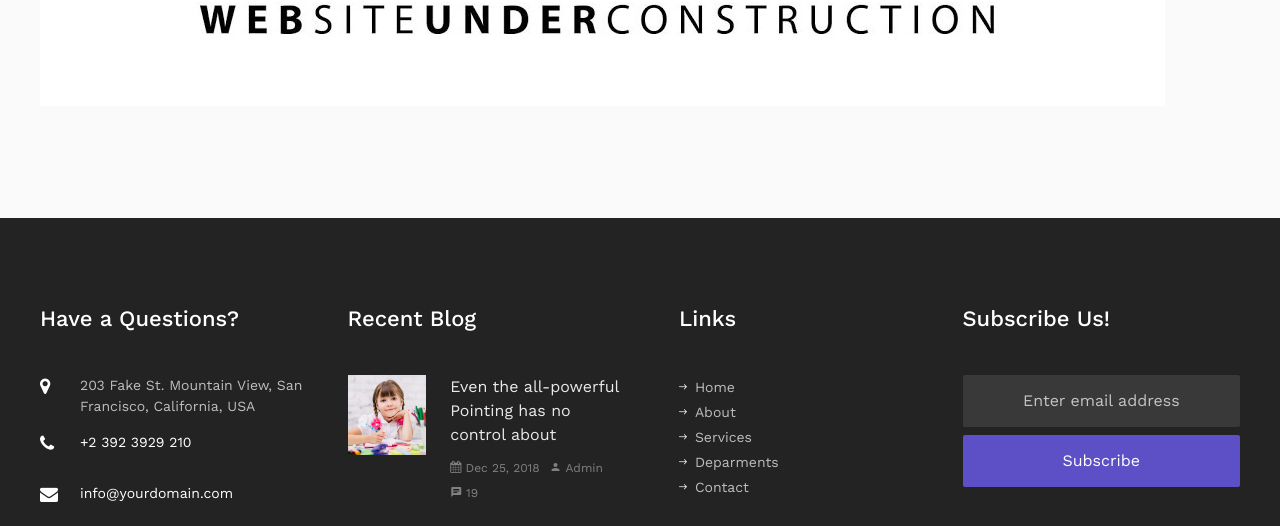
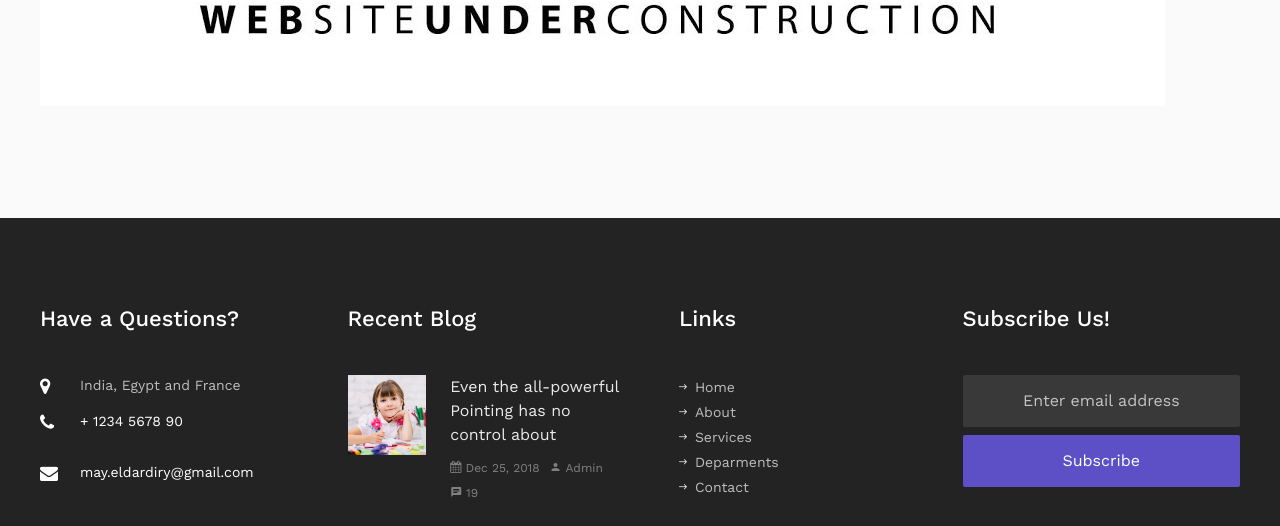
Before and after one commit to makudoco/makudoco.github.io, a plain HTML site: page blog.html in a window 1280 px wide. Shown: the part 1173-1699 px from the top of the page. Drawn offline with nearby package versions, Linux system fonts and the light colour scheme; some packages are replaced by stand-ins of ours; no server answers; files whose address does not match are found by name; a web font is replaced by a local one.

Commit message:
Update blog page

```diff
--- a/blog.html
+++ b/blog.html
@@ -94,9 +94,9 @@
             	<h2 class="ftco-heading-2">Have a Questions?</h2>
             	<div class="block-23 mb-3">
 	              <ul>
-	                <li><span class="icon icon-map-marker"></span><span class="text">203 Fake St. Mountain View, San Francisco, California, USA</span></li>
-	                <li><a href="#"><span class="icon icon-phone"></span><span class="text">+2 392 3929 210</span></a></li>
-	                <li><a href="#"><span class="icon icon-envelope"></span><span class="text">info@yourdomain.com</span></a></li>
+	                <li><span class="icon icon-map-marker"></span><span class="text">India, Egypt and France</span></li>
+                  <li><a href="#"><span class="icon icon-phone"></span><span class="text">+ 1234 5678 90</span></a></li>
+                  <li><a href="#"><span class="icon icon-envelope"></span><span class="text">may.eldardiry@gmail.com</span></a></li>
 	              </ul>
 	            </div>
             </div>
```
